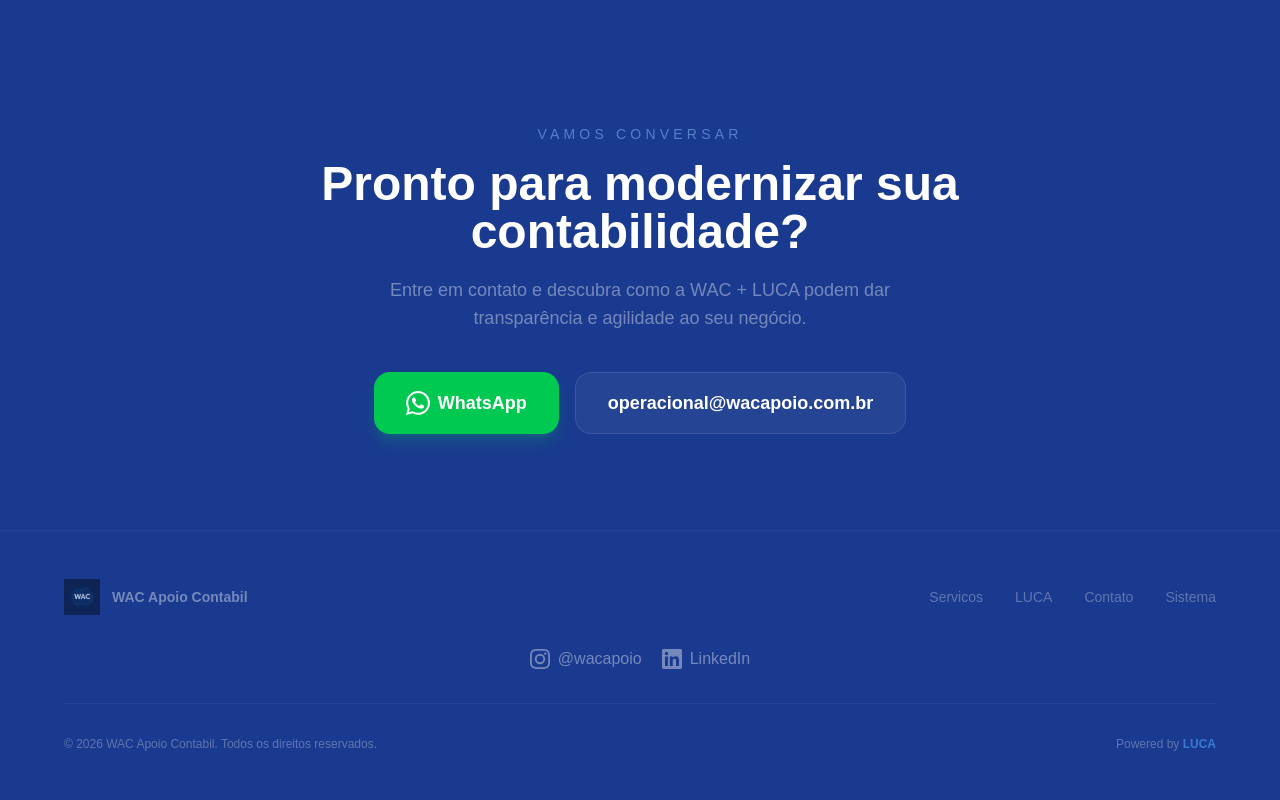
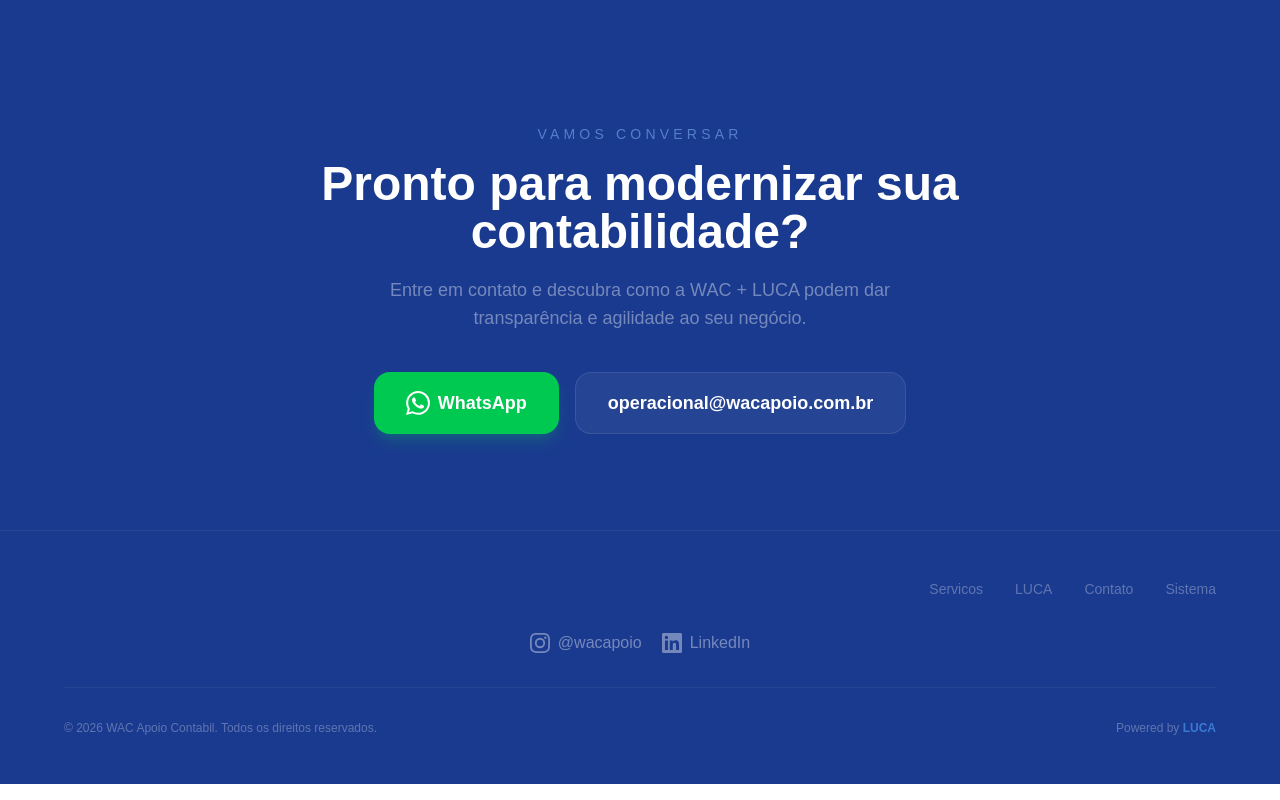
Before and after one commit to operacional-tech/wac-site, a Next.js app: page / in a window 1280 px wide. Shown: the part 3033-3833 px from the top of the page. Built offline with nearby package versions, Linux system fonts and the light colour scheme.

Commit message:
Remover logo+nome duplicado do footer

```diff
--- a/app/page.tsx
+++ b/app/page.tsx
@@ -403,10 +403,7 @@
       <footer className="relative z-10 border-t border-white/[0.06] text-white/30 py-12 px-6">
         <div className="max-w-6xl mx-auto">
           <div className="flex flex-col md:flex-row items-center justify-between gap-6">
-            <div className="flex items-center gap-3">
-              <Image src="/logo-wac.jpg" alt="WAC" width={36} height={36} className="opacity-60" />
-              <span className="text-white/40 font-semibold text-sm">WAC Apoio Contabil</span>
-            </div>
+            <div />
             <div className="flex gap-8 text-sm">
               <a href="#servicos" className="hover:text-white transition-colors">Servicos</a>
               <a href="#luca" className="hover:text-white transition-colors">LUCA</a>
```
